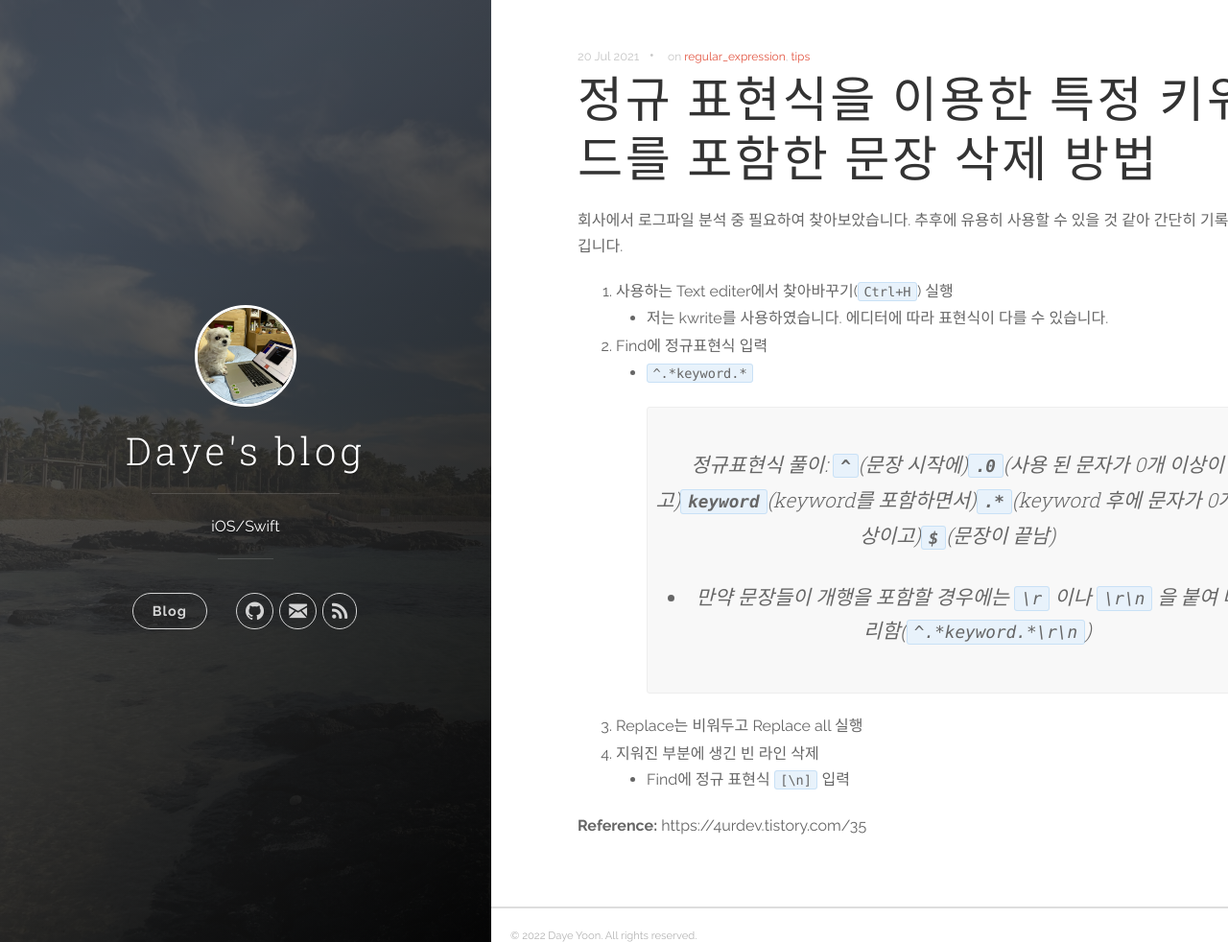
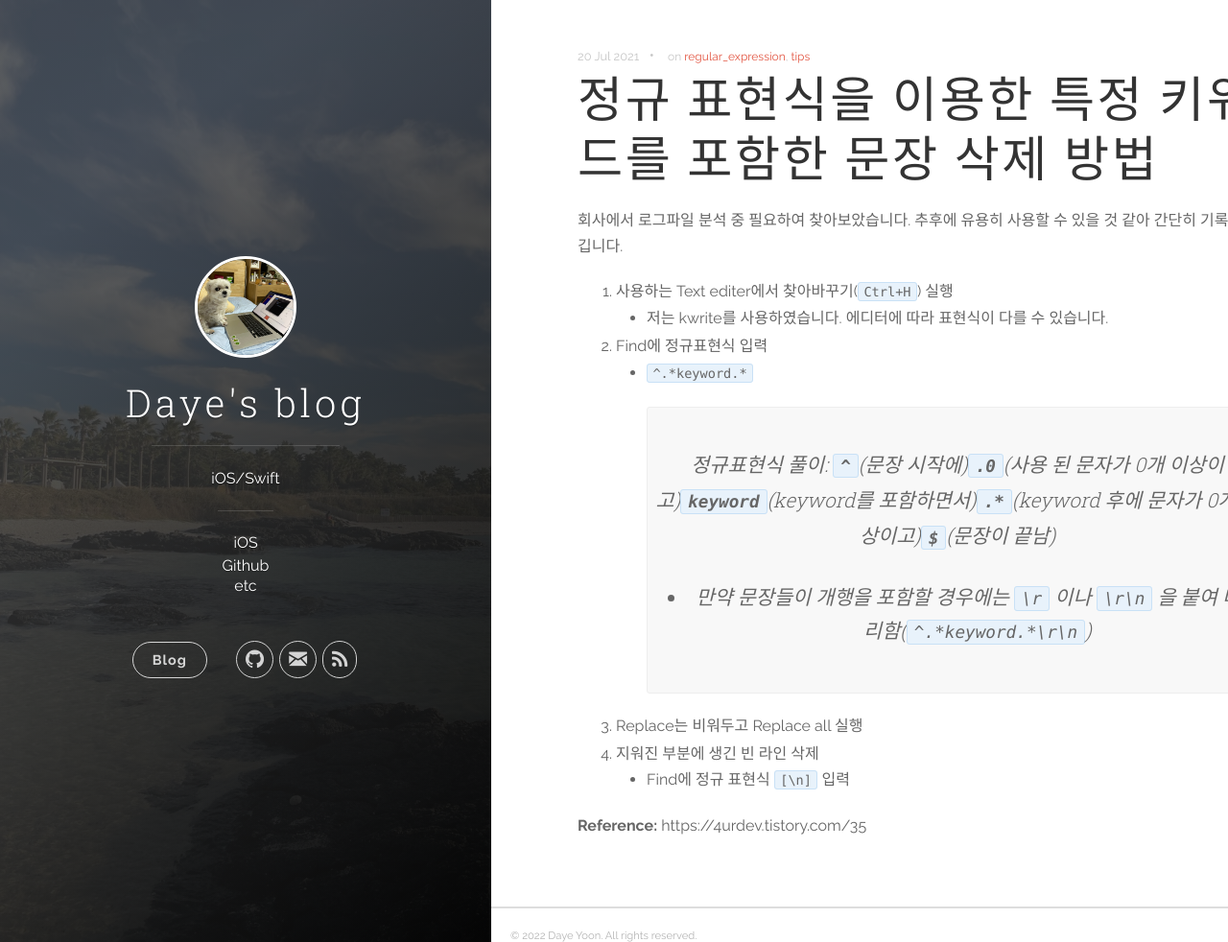
Before and after one commit to dy-yb/dy-yb.github.io, a Jekyll site: the page built from _posts/2021-07-19-RegularExpressionDelLineWithKeyword.md, in a window 1280 px wide and 982 px high. Shown: the whole window at 96% size. Built offline with Jekyll 4.4.1, drawn with Linux system fonts in a browser that asks for light colours; comment, search, counter and statistics services are not loaded.

Commit message:
post 카테고리 설정(테스트)

```diff
--- a/_includes/header.html
+++ b/_includes/header.html
@@ -16,6 +16,12 @@
         <hr class="panel-cover__divider">
         <p class="panel-cover__description">{{ site.description }}</p>
         <hr class="panel-cover__divider panel-cover__divider--secondary">
+
+        <ul style="list-style-type:none;margin:0">
+           <li><a href="/iOS/">iOS</a></li>
+           <a href="/etc/">Github</a></li>
+           <li style="margin-bottom: 30px;"><a href="/etc/">etc</a></li>
+         </ul>
 
         <div class="navigation-wrapper">
 
--- a/_posts/2021-07-19-RegularExpressionDelLineWithKeyword.md
+++ b/_posts/2021-07-19-RegularExpressionDelLineWithKeyword.md
@@ -2,6 +2,7 @@
 title: 정규 표현식을 이용한 특정 키워드를 포함한 문장 삭제 방법
 date: 2021-07-19 15:52:00
 tags: regular_expression tips
+categories: [ etc ]
 ---
 
 회사에서 로그파일 분석 중 필요하여 찾아보았습니다. 추후에 유용히 사용할 수 있을 것 같아 간단히 기록을 남깁니다.
```
Also changed, not shown: _posts/2021-04-26-Grammer.md (+1 -0 lines), _posts/2021-05-09-TypeCasting.md (+1 -0 lines), _posts/2022-02-11-LocalRepoToGit.md (+1 -0 lines).
